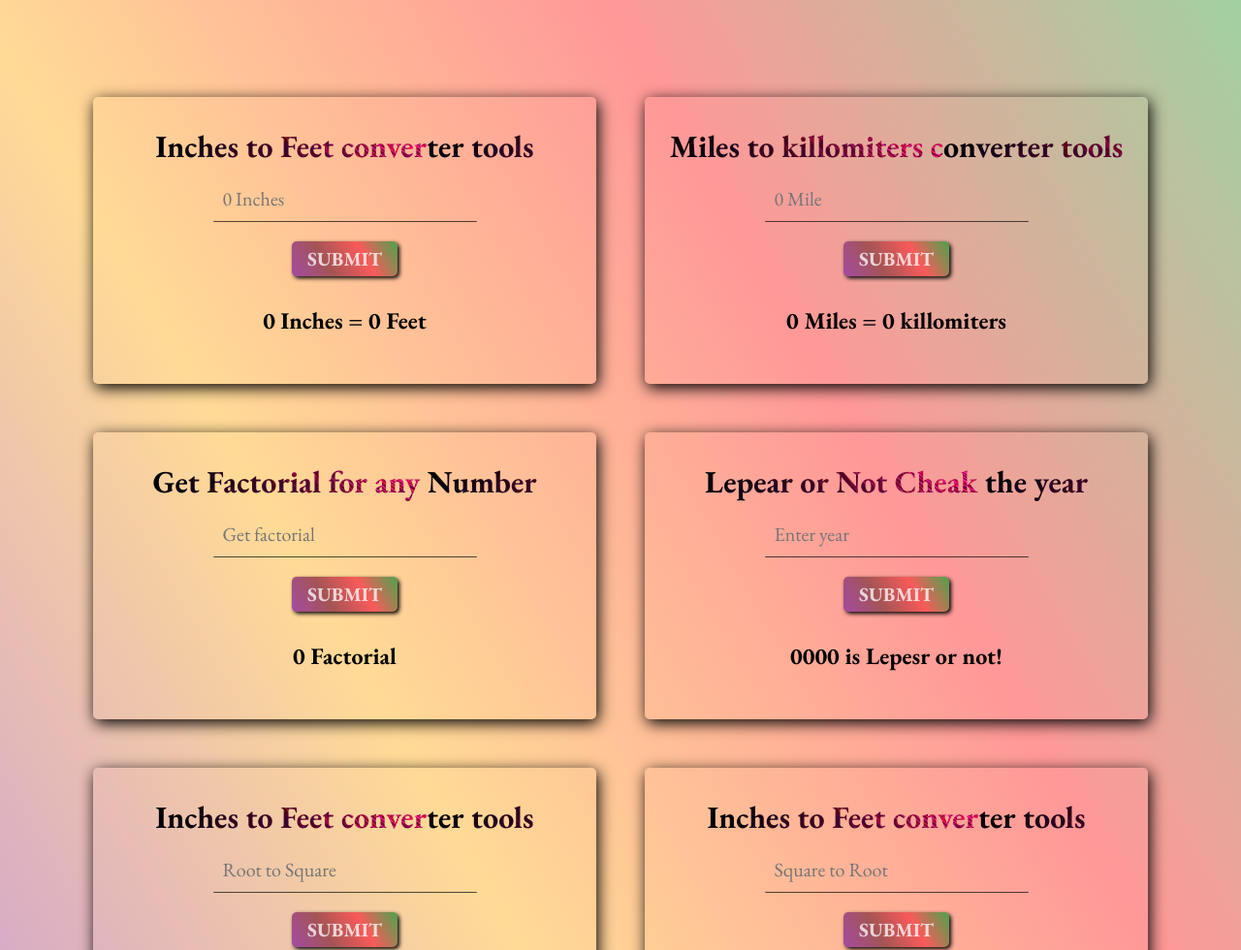
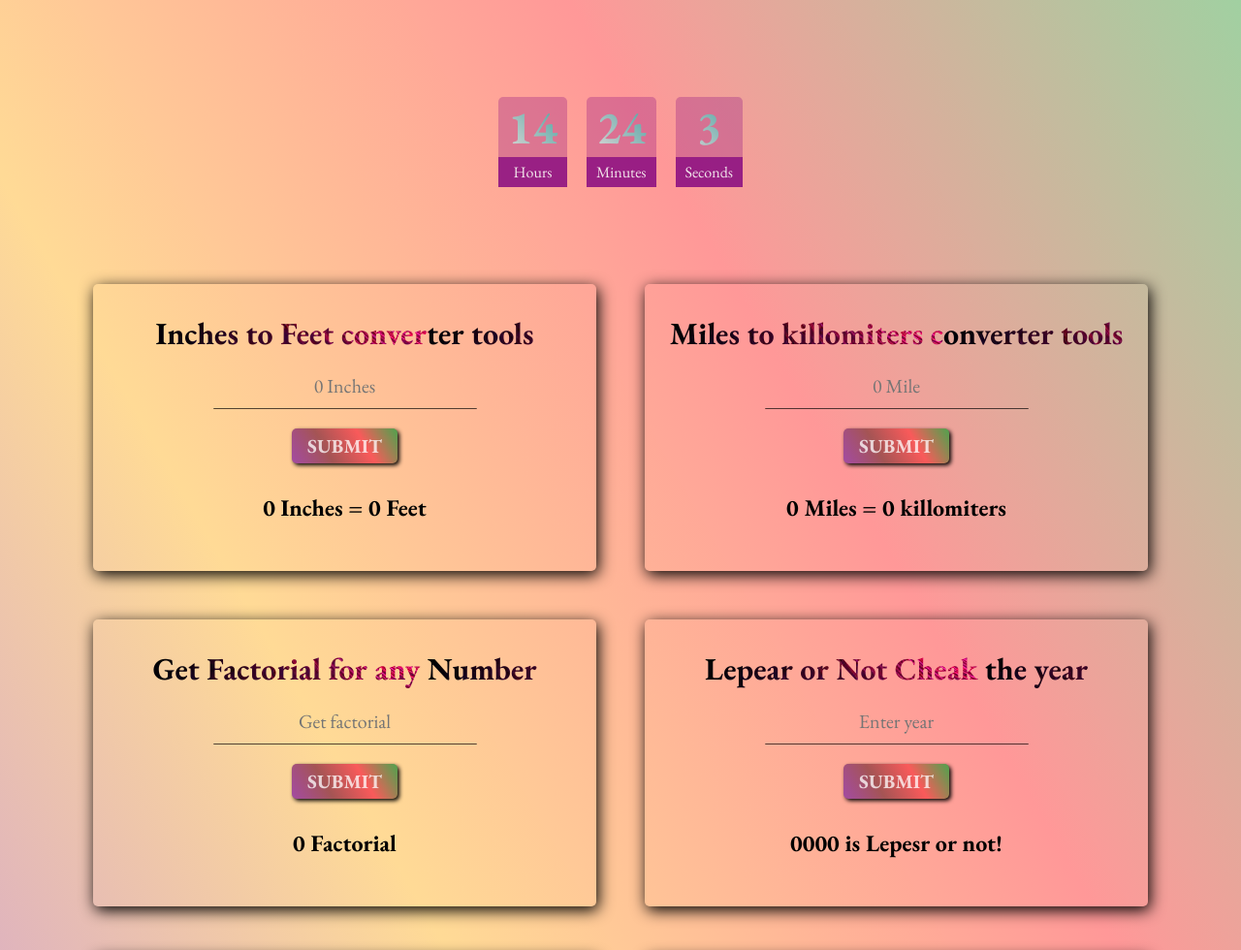
Before and after one commit to atikrahad/different-tools, a plain HTML site: page index.html in a window 1280 px wide. Shown: the top 980 px of the page at 97% size. Drawn offline with nearby package versions, Linux system fonts and the light colour scheme.

Commit message:
adding clock

```diff
--- a/css/style.css
+++ b/css/style.css
@@ -8,6 +8,7 @@
     box-sizing: border-box;
 
     font-family: 'EB Garamond', serif;
+    text-align: center;
 
 }
 
@@ -75,6 +76,32 @@ h2{
     margin: 20px 0;
 }
 
+.clock-container{
+    display: flex;
+    justify-content: center;
+    margin: 100px 0 20px 0;
+    gap: 20px;
+    align-items:baseline;
+}
+.clock-container div{
+background-color: rgba(128, 0, 128, 0.349);
+opacity: .8;
+border-radius: 5px;
+}
+h3{
+    font-size: 3rem;
+    padding: 0 10px;
+    background: linear-gradient(45deg, rgb(238, 238, 238), rgb(0, 153, 153));
+    -webkit-background-clip: text;
+    color: transparent;
+
+}
+p{
+    background-color: purple;
+    padding: 5px 10px;
+    color: aliceblue;
+}
+
 
 
 @media screen and (max-width:576px) {
--- a/index.html
+++ b/index.html
@@ -6,9 +6,25 @@
     <title>Different Tools</title>
 
     <link rel="stylesheet" href="./css/style.css">
+
+    <link rel="shortcut icon" href="images (4).jpg" type="image/x-icon">
 </head>
 <body>
 
+    <div class="clock-container">
+        <div>
+            <h3 id="h">00</h3>
+            <p>Hours</p>
+        </div>
+        <div>
+            <h3 id="m">00</h3>
+            <p>Minutes</p>
+        </div>
+        <div>
+            <h3 id="s">00</h3>
+            <p>Seconds</p>
+        </div>
+    </div>
 
     <div class="container">
 
--- a/js/main.js
+++ b/js/main.js
@@ -141,3 +141,24 @@ function getRoot(e){
         putREl.innerHTML = userRootnumberEl.value;
         ansRootEl.innerHTML = root;
 }
+
+
+
+
+const hourEL = document.querySelector("#h");
+const minuteEL = document.querySelector("#m");
+const secondEL = document.querySelector("#s");
+
+
+function getTime(){
+    const h = new Date().getHours();
+    const m = new Date().getMinutes();
+    const s = new Date().getSeconds();
+    hourEL.innerHTML = h;
+    minuteEL.innerHTML = m;
+    secondEL.innerHTML = s;
+    setTimeout(()=>{
+        getTime();
+    },1000)
+}
+getTime()
```
